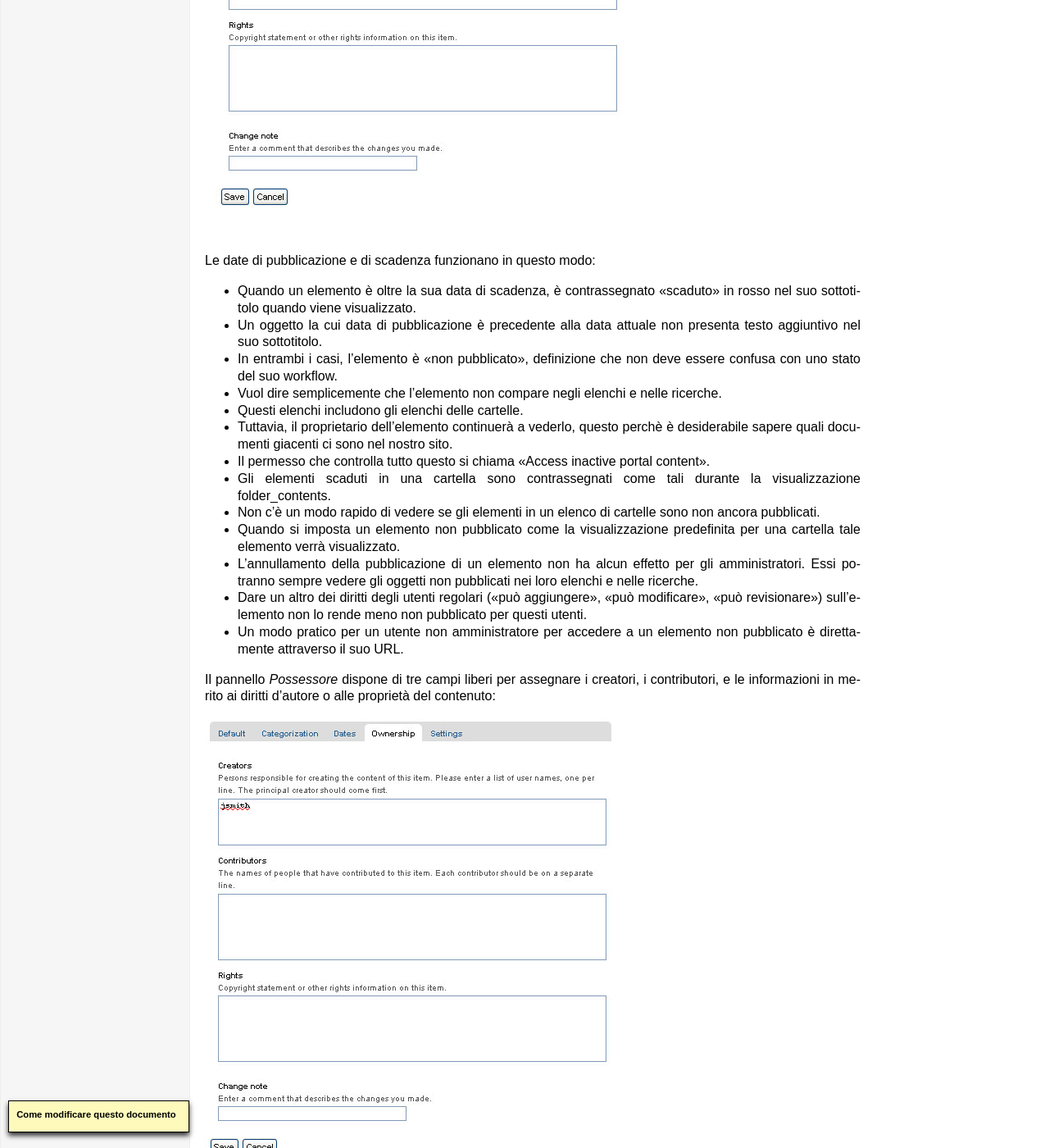
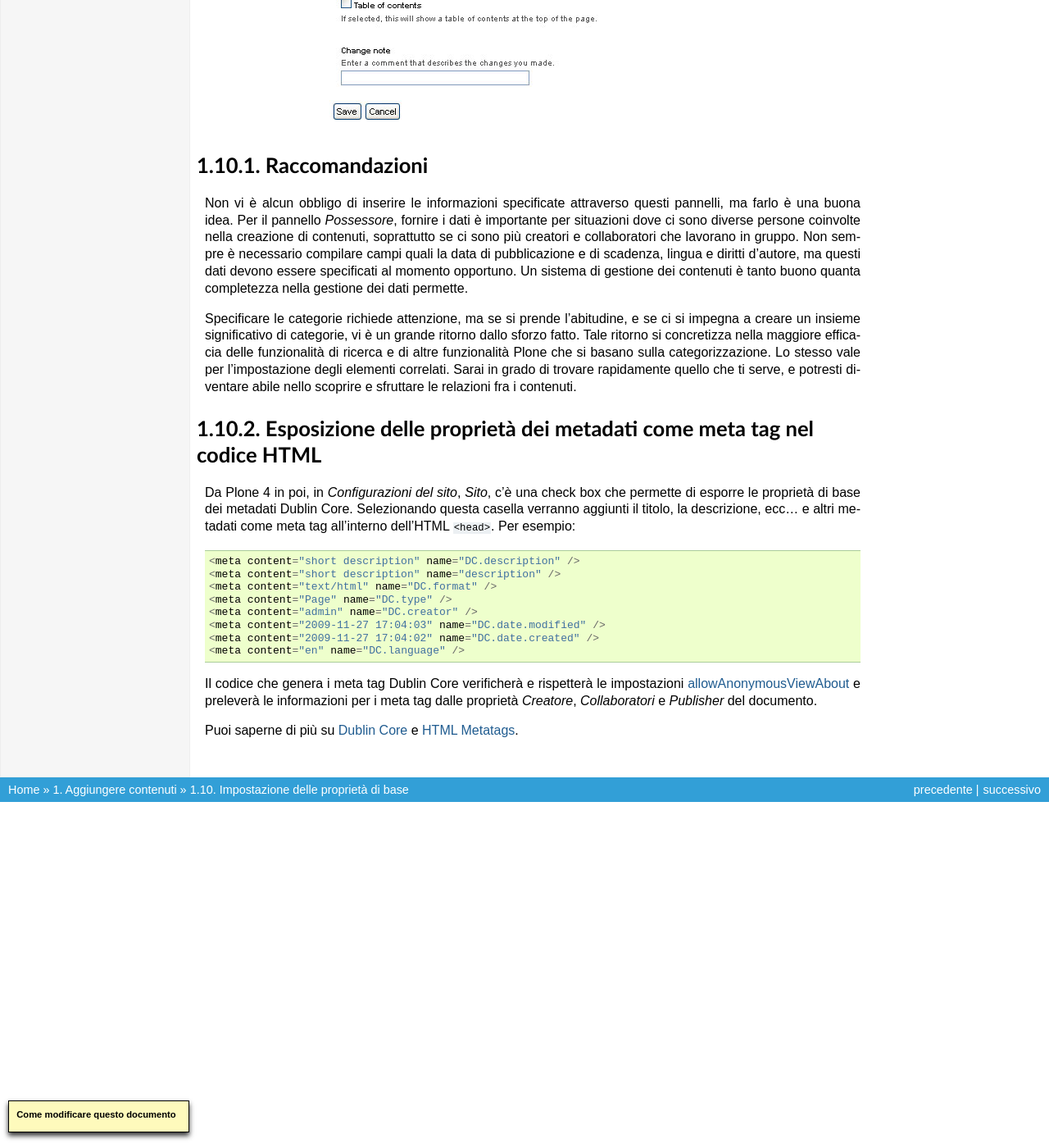
Before and after one commit to plone-it/collective.italiandocumentation, a Sphinx documentation site: the page built from source/adding-content/setting-basic-properties.rst, in a window 1280 px wide and 1400 px high, scrolled down 3474 px. Shown: the whole window at 82% size. Built offline with Sphinx 7.4.7, drawn with Linux system fonts in a browser that asks for light colours; pages that are not in the unit, such as notebooks, are missing from menus; some of the changed text lies outside the part shown.

Commit message:
Reviewed chapter 2.10
Il link allowAnonymousViewAbout non funziona

```diff
--- a/source/adding-content/setting-basic-properties.rst
+++ b/source/adding-content/setting-basic-properties.rst
@@ -4,139 +4,134 @@ Impostazione delle proprietà di base
 :Data: 27-11-2012
 :Traduzione: Federica D'Elia
 :Impaginazione: Federica D'Elia
-:Revisione:
+:Revisione: Giovanni Giangiobbe
 
-I riquadri corrispondenti ai tab disponibili su ogni elemento di
-contenuto dispongono di campi per le informazioni di base. Fornire tali
+I tab disponibili per ogni tipo di
+contenuto Plone dispongono di campi per l'immissione delle informazioni di base. Fornire tali
 dati è importante, significa fornire combustibile per il motore di Plone.
 
-Ogni elemento di contenuto, se cliccato da un utente con diritti di
-modifica per tale elemento, mostrerà una serie di tab nella parte superiore,
+Ogni tipo di contenuto, se editato da un utente con diritti di
+modifica su di esso, mostrerà una serie di tab nella parte superiore,
 per l'impostazione delle proprietà di base:
 
 .. figure:: ../_static/basicpropertiestabs.png
    :align: center
    :alt: null
 
-   |null|
 
 Questi tab per le proprietà di base sono:
 
 -  *Default* - mostra il form di inserimento dei dati principali per
-   l'elemento di contenuto
+   il contenuto
 -  *Categorizzazione* - mostra un pannello per la creazione e l'impostazione
-   delle categorie (parole chiave) per l'elemento
+   delle categorie (parole chiave) per il contenuto
 -  *Date* - mostra la data di pubblicazione e la data di scadenza per
-   l'elemento
--  *Possessore* - mostra un pannello per l'impostazione dei creatori, dei
-   contributori e di tutte le informazioni sul copyright dell'elemento
+   il contenuto
+-  *Possessore* - mostra un pannello per l'impostazione dei creatori del contenuto e di tutti coloro
+   che vi hanno contribuito, nonché di tutte le informazioni sul copyright
 -  *Impostazioni* - mostra un piccolo pannello per stabilire se l'elemento
-   apparirà nel menu di navigazione e se sono ammessi i commenti sull'elemento
+   apparirà nel menu di navigazione e se sono ammessi i commenti sul contenuto
 
 I campi di inserimento in queste schede coprono le informazioni descrittive
 di base chiamate ***metadati***. I metadati vengono a volte chiamati "dati
 sui dati". Plone può utilizzare questi metadati in moltissimi modi.
 
-Ecco il pannello di *Categorizzazione*, mostrato per un elemento di contenuto
-pagina (sarebbe lo stesso per altri tipi di contenuto):
+Ecco il pannello di *Categorizzazione*, mostrato per un tipo di contenuto
+"Pagina" (sarebbe lo stesso per altri tipi di contenuto):
 
 .. figure:: ../_static/editpagecategorization.png
    :align: center
    :alt: null
 
-   |null|
 
-*Nota: I tag sono stati precedentemente chiamati Categorie in Plone 3 e Parole Chiave
-prima della versione 3.0.*
+*Nota: In Plone 3, i tag erano chiamati categorie. Nelle versioni precedenti la 3.0, essi erano invece chiamati
+Parole Chiave*
 
-Il campo principale di inserimento del pannello serve a specificare le *categorie*.
-Per crearne di nuove basta semplicemente digitare parole o frasi, una per riga, nel
-box **Nuovi tag**. Quando si salva, i nuovi tag saranno creati nel
-sistema di tag per il sito web, e l'elemento di contenuto sarà archiviato
-sotto di esse. Se si ri-modifica questo elemento, o si modifica qualsiasi altro elemento, le
-nuove etichette verranno visualizzate sotto i **Tag esistenti**.
+Il campo principale di inserimento del pannello serve a specificare le *categorie* associate al contenuto
+che si sta editando. Per crearne di nuove, basta semplicemente digitare parole o frasi, una per riga, nel
+box **Nuovi tag**. Quando si salva il contenuto, i nuovi tag saranno creati all'interno dell'elenco
+di tag del sito web, e il contenuto stesso sarà archiviato sotto di essi. Se si ri-modifica questo contenuto,
+o si modifica qualsiasi altro contenuto, i tag creati saranno automaticamente disponibili come **Tag esistenti**.
 
-Il campo *Elementi Correlati* permette di impostare i collegamenti tra gli elementi
-di contenuto, che verranno mostrati come link in fondo, quando un elemento di contenuto viene visualizzato.
-Questo è utile quando non si desidera utilizzare le categorie esplicite per connettere
-il contenuto.
+Il campo *Elementi Correlati* permette di impostare collegamenti tra i vari contenuti.
+Quando un contenuto viene visualizzato, i contenuti correlati vengono mostrati come link a fondo pagina.
+Ciò è utile quando non si desidera utilizzare le categorie esplicite (tag) per la correlazione di contenuti diversi.
 
-Il campo *Posizione* è una posizione geografica, è adatto per l'uso con
-sistemi di mappatura, ma adeguato per l'archiviazione dei documenti in generale.
+Il campo *Posizione* fa riferimento ad una posizione geografica associabile al contenuto. E' adatto per l'uso con
+sistemi di mappatura, ma utilizzabile per l'archiviazione del contenuto in generale.
 
 La *Lingua* scelta normalmente è quella di default del sito, ma su siti web multilingue,
 lingue diverse potrebbero essere utilizzate in un mix di contenuti.
 
-Il pannello *Date* ha campi per la data di pubblicazione e la data di scadenza,
-che si riferiscono esattamente alle date di inizio e fine per il contenuto, se si desidera
-impostarle:
+Il pannello *Date* presenta campi per impostare la data di pubblicazione e e quella di scadenza del contenuto.
+Se impostate, esse definiscono in concreto le date di inizio e fine della validità del contenuto:
 
 .. figure:: ../_static/datessettings.png
    :align: center
    :alt: null
 
-   |null|
 
 Le date di pubblicazione e di scadenza funzionano in questo modo:
 
-- Quando un elemento è oltre la sua data di scadenza, è contrassegnato "scaduto" in rosso nel suo sottotitolo quando viene visualizzato.
-- Un oggetto la cui data di pubblicazione è precedente alla data attuale non presenta testo aggiuntivo nel suo sottotitolo.
+- Se visualizzato, ogni contenuto che ha una data di scadenza già trascorsa viene contrassegnato come "scaduto" in rosso nel suo sottotitolo.
+- Un oggetto la cui data di pubblicazione è posteriore alla data attuale non presenta testo aggiuntivo nel suo sottotitolo.
 - In entrambi i casi, l'elemento è "non pubblicato", definizione che non deve essere confusa con uno stato del suo workflow.
 - Vuol dire semplicemente che l'elemento non compare negli elenchi e nelle ricerche.
-- Questi elenchi includono gli elenchi delle cartelle.
+- Questi elenchi includono gli elenchi di contenuti presenti in una cartella.
 - Tuttavia, il proprietario dell'elemento continuerà a vederlo, questo perchè è desiderabile sapere quali documenti giacenti ci sono nel nostro sito.
 - Il permesso che controlla tutto questo si chiama "Access inactive portal content".
-- Gli elementi scaduti in una cartella sono contrassegnati come tali durante la visualizzazione folder\_contents.
+- Gli elementi scaduti in una cartella sono contrassegnati come tali durante la visualizzazione folder_contents.
 - Non c'è un modo rapido di vedere se gli elementi in un elenco di cartelle sono non ancora pubblicati.
-- Quando si imposta un elemento non pubblicato come la visualizzazione predefinita per una cartella tale elemento verrà visualizzato.
+- Quando si imposta un elemento non pubblicato come visualizzazione predefinita per una cartella, tale elemento verrà visualizzato.
 - L'annullamento della pubblicazione di un elemento non ha alcun effetto per gli amministratori. Essi potranno sempre vedere gli oggetti non pubblicati nei loro elenchi e nelle ricerche.
-- Dare un altro dei diritti degli utenti regolari ("può aggiungere", "può modificare", "può revisionare") sull'elemento non lo rende meno non pubblicato per questi utenti.
+- Anche se si assegnano permessi sul contenuto ad utenti non amministratori ("può aggiungere", "può modificare", "può revisionare"), per questi utenti il contenuto resterà sempre "non pubblicato".
 - Un modo pratico per un utente non amministratore per accedere a un elemento non pubblicato è direttamente attraverso il suo URL.
 
-Il pannello *Possessore* dispone di tre campi liberi per assegnare i creatori,
-i contributori, e le informazioni in merito ai diritti d'autore o alle proprietà del
-contenuto:
+Il pannello *Possessore* dispone di tre campi liberi per assegnare i creatori del contenuto,
+coloro che vi hanno contribuito, e le informazioni in merito ai diritti d'autore e di proprietà:
 
-|null|
+.. figure:: ../_static/ownershipsettings.png
+   :align: center
+   :alt: null
 
-Il pannello *Impostazioni* ha campi che possono variare un po' da tipo di contenuto a
-tipo di contenuto, ma in generale ci sono campi di input per stabilire se
-o meno l'elemento appare nella navigazione, o se sono autorizzati i commenti,
+
+
+Il pannello *Impostazioni* ha campi che possono variare un po' da un tipo di contenuto all'altro,
+ma in generale ci sono campi di input per stabilire se
+l'elemento debba apparire o meno nella navigazione, o se sono autorizzati i commenti,
 e altri controlli simili:
 
 .. figure:: ../_static/settingspanel.png
    :align: center
    :alt: null
 
-   |null|
 
 Raccomandazioni
 ---------------
 
 Non vi è alcun obbligo di inserire le informazioni specificate attraverso questi
 pannelli, ma farlo è una buona idea. Per il pannello *Possessore*,
-fornire i dati è importante per situazioni dove ci sono diversi
+fornire i dati è importante per situazioni dove ci sono diverse
 persone coinvolte nella creazione di contenuti, soprattutto se ci sono più
 creatori e collaboratori che lavorano in gruppo. Non sempre è necessario compilare
 campi quali la data di pubblicazione e di scadenza, lingua e
 diritti d'autore, ma questi dati devono essere specificati al momento opportuno. Un
-sistema di gestione dei contenuti non può che essere buono quanto la completezza dei dati
-che permette.
+sistema di gestione dei contenuti è tanto buono quanta completezza nella gestione dei dati permette.
 
 Specificare le categorie richiede attenzione, ma se si prende
-l'abitudine, e se ci siamo impegnati a creare un insieme significativo di
-categorie, vi è un grande ritorno. Il ritorno avviene
-attraverso l'uso della ricerca e altri servizi di Plone che lavorano con
-la categorizzazione. Lo stesso vale per l'impostazione degli elementi correlati. Sarai
-in grado di mettere le mani su quello che ti serve, e di
-scoprire e utilizzare le relazioni all'interno del contenuto.
+l'abitudine, e se ci si impegna a creare un insieme significativo di
+categorie, vi è un grande ritorno dallo sforzo fatto. Tale ritorno si concretizza nella maggiore efficacia
+delle funzionalità di ricerca e di altre funzionalità Plone che si basano
+sulla categorizzazione. Lo stesso vale per l'impostazione degli elementi correlati. Sarai
+in grado di trovare rapidamente quello che ti serve, e potresti diventare abile nello scoprire e sfruttare
+le relazioni fra i contenuti.
 
 Esposizione delle proprietà dei metadati come meta tag nel codice HTML
 ----------------------------------------------------------------------
 
-Da Plone 4 in poi, in *Configurazioni del sito*, *Sito*, c'è un check box che
-esporrà le proprietà di base dei metadati Dublin Core. Selezionando questa casella si
-esporrà il titolo, la descrizione, ecc... e altri metadati come meta tag all'interno
+Da Plone 4 in poi, in *Configurazioni del sito*, *Sito*, c'è una check box che
+permette di esporre le proprietà di base dei metadati Dublin Core. Selezionando questa casella verranno
+aggiunti il titolo, la descrizione, ecc... e altri metadati come meta tag all'interno
 dell'HTML ``<head>``.
 Per esempio:
 
@@ -151,13 +146,11 @@ Per esempio:
     <meta content="2009-11-27 17:04:02" name="DC.date.created" />
     <meta content="en" name="DC.language" />
 
-` <http://dublincore.org/>`_Il generatore verificherà e rispetterà l'impostazione
+Il codice che genera i meta tag Dublin Core verificherà e rispetterà le impostazioni
 `allowAnonymousViewAbout
 <http://plone.org/documentation/manual/developer-manual/plone-properties/site-properties/view?searchterm=allowAnonymousViewAbout>`_
-e riguarderà le proprietà *Creatore*, *Collaboratori* e *Publisher*.
+e preleverà le informazioni per i meta tag dalle proprietà *Creatore*, *Collaboratori* e *Publisher* del documento.
 
 Puoi saperne di più su `Dublin Core <http://dublincore.org/>`_ e
 `HTML
 Metatags <http://www.w3.org/TR/html401/struct/global.html#h-7.4.4.2>`_.
-
-.. |null| image:: ../_static/ownershipsettings.png
```
